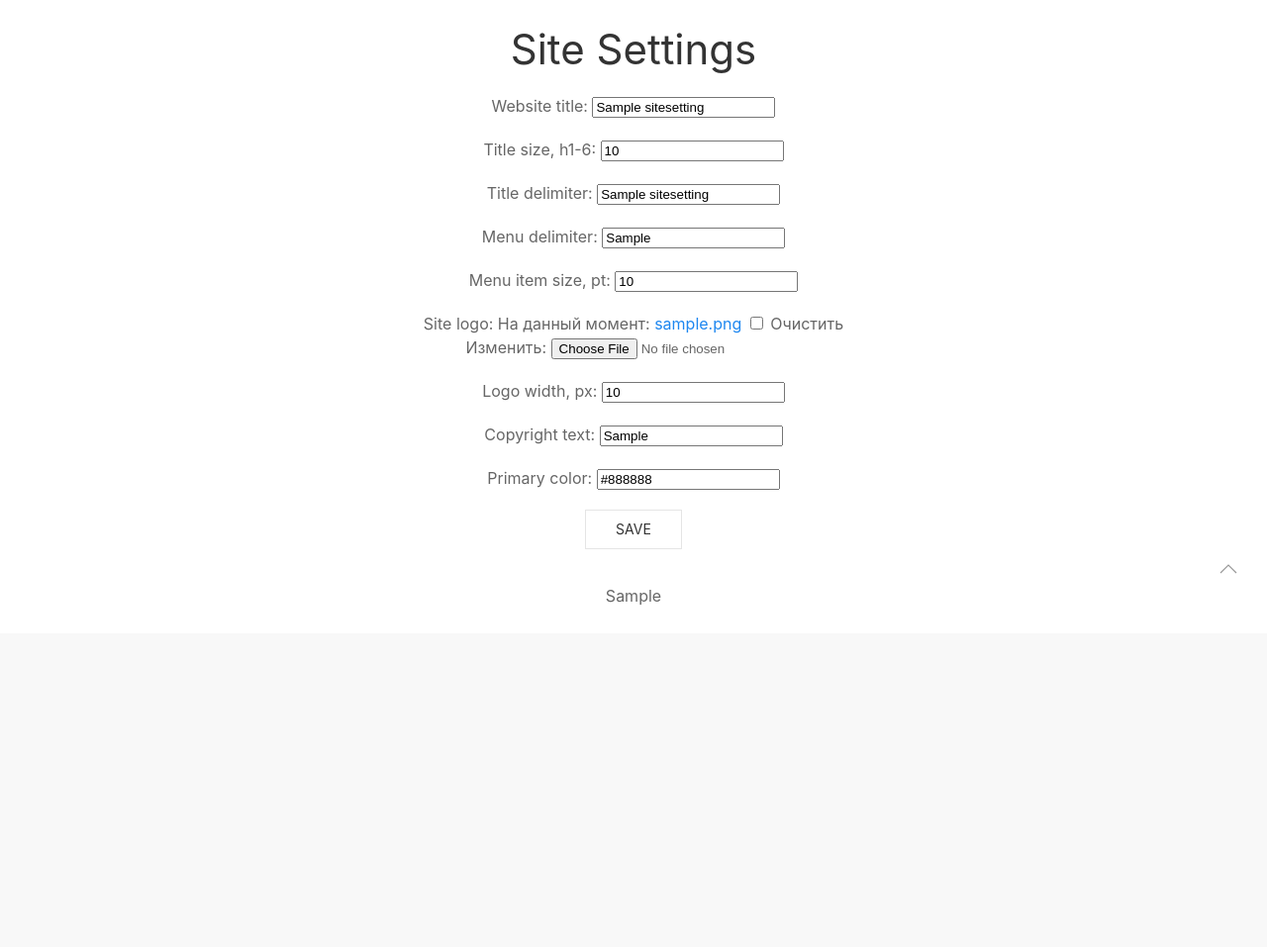
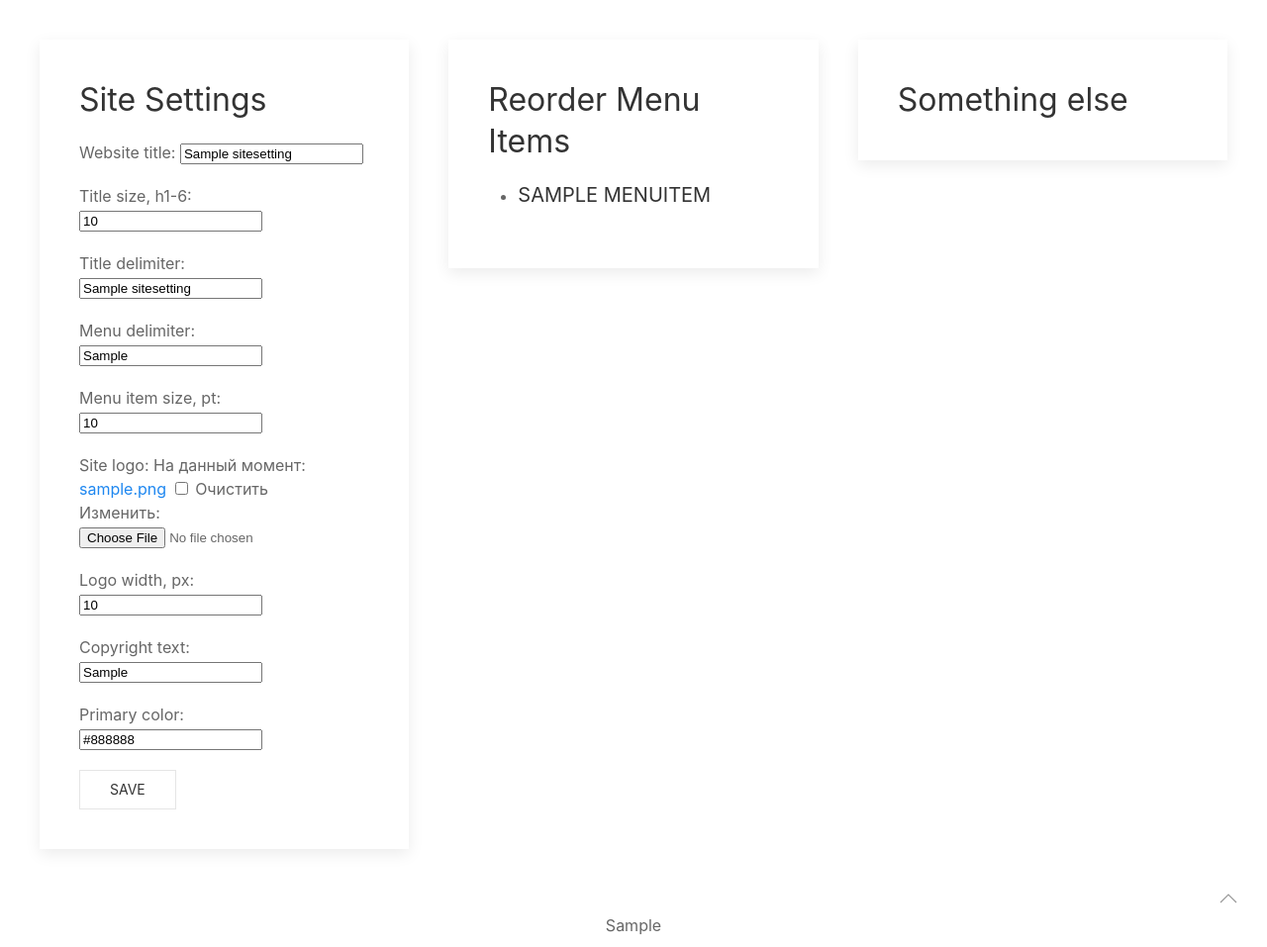
Before and after one commit to endlessnights/photogallery, a Django app: page /back/settings/ in a window 1280 px wide. Shown: the part 160-1117 px from the top of the page at 99% size. Before the commit the page ends 771 px from the top, so only its background shows below. Run offline with Django 3.2, Linux system fonts and the light colour scheme; tables that the repository leaves empty hold one stand-in row (values such as "Sample post"); grey boxes marked "Sample" are stand-in pictures; some libraries are stand-ins or nearby versions.

Commit message:
Ability to reorder menu items on settings page

```diff
--- a/core/smartgallery/templates/front/site_settings.html
+++ b/core/smartgallery/templates/front/site_settings.html
@@ -1,20 +1,62 @@
 {% extends 'front/base.html' %}
 {% block content %}
-<html>
 <head>
     <title>Site Settings</title>
+    <link rel="stylesheet" href="https://code.jquery.com/ui/1.13.0/themes/base/jquery-ui.css">
+    <script src="https://code.jquery.com/jquery-3.6.0.min.js"></script>
+    <script src="https://code.jquery.com/ui/1.13.0/jquery-ui.min.js"></script>
 </head>
-<body>
-<div class="footer">
-    <h1>Site Settings</h1>
-    <form method="post">
-        {% csrf_token %}
-        {{ form.as_p }}
-        <input class="uk-button uk-button-default" type="submit" value="SAVE">
-    </form>
+<div class="uk-child-width-expand@s uk-text-center" uk-grid style="padding: 40px;">
+    <div>
+        <div class="uk-card uk-card-default uk-card-body" style="text-align: left;">
+            <h2>Site Settings</h2>
+            <form method="post">
+                {% csrf_token %}
+                {{ form.as_p }}
+                <input class="uk-button uk-button-default" type="submit" value="SAVE">
+            </form>
+        </div>
+    </div>
+    <div>
+        <div class="uk-card uk-card-default uk-card-body" style="text-align: left;">
+            <h2>Reorder Menu Items</h2>
+            <ul id="menu-items">
+                {% for item in menu_items %}
+                <li data-menu-item-id="{{ item.id }}"><h4>{{ item.name|upper }}</h4></li>
+                {% endfor %}
+            </ul>
+        </div>
+    </div>
+    <div>
+        <div class="uk-card uk-card-default uk-card-body" style="text-align: left;">
+            <h2>Something else</h2>
+        </div>
+    </div>
 </div>
-</body>
-</html>
+<script>
+$(function() {
+            $("#menu-items").sortable({
+                update: function(event, ui) {
+                    var newOrder = $(this).sortable('toArray', { attribute: 'data-menu-item-id' });
+
+                    $.ajax({
+                        type: 'POST',
+                        url: '/back/update_menu_order/',
+                        data: {
+                            'new_order': newOrder,
+                            'csrfmiddlewaretoken': '{{ csrf_token }}'
+                        },
+                        success: function() {
+                            // You may choose to handle success response if needed.
+                        },
+                        error: function() {
+                            // You may choose to handle error response if needed.
+                        }
+                    });
+                }
+            });
+        });
+</script>
 {% endblock %}
 {% block copyright %}
 {{settings.copyright}}
--- a/core/smartgallery/urls.py
+++ b/core/smartgallery/urls.py
@@ -12,5 +12,7 @@ urlpatterns = [
     path('order/change_album/<int:photo_id>/<int:album_id>', views.change_album, name='change_album'),
     path('order/images/<int:image_id>/change_visibility', views.change_visibility, name='change_visibility'),
     path('back/settings/', views.site_settings, name='site_settings'),
+    # path('back/reorder_menu_items/', views.reorder_menu_items, name='reorder_menu_items'),
+    path('back/update_menu_order/', views.update_menu_order, name='update_menu_order'),
     path('back/upload/', views.upload_images, name='upload_images'),
 ] + static(settings.MEDIA_URL, document_root=settings.MEDIA_ROOT)
--- a/core/smartgallery/views.py
+++ b/core/smartgallery/views.py
@@ -8,7 +8,7 @@ from .models import SiteSettings, Album, Image, MenuItem
 
 def site_settings(request):
     settings = SiteSettings.objects.first()
-    menu_items = MenuItem.objects.all()
+    menu_items = MenuItem.objects.order_by('order')
     if request.method == 'POST':
         form = SiteSettingsForm(request.POST, instance=settings)
         if form.is_valid():
@@ -24,10 +24,29 @@ def site_settings(request):
     })
 
 
+# def reorder_menu_items(request):
+#     menu_items = MenuItem.objects.order_by('order')
+#     return render(request, 'front/reorder_menu_items.html', {'menu_items': menu_items})
+
+
+@require_POST
+def update_menu_order(request):
+    new_order = request.POST.getlist('new_order[]')
+    for index, item_id in enumerate(new_order, start=1):
+        try:
+            menu_item = MenuItem.objects.get(id=int(item_id))
+            menu_item.order = index
+            menu_item.save()
+        except MenuItem.DoesNotExist:
+            pass
+
+    return JsonResponse({'status': 'success'})
+
+
 def index_page(request):
     settings = SiteSettings.objects.first()
     menu_items = MenuItem.objects.all()
-    return render(request, 'front/index.html',{
+    return render(request, 'front/index.html', {
         'settings': settings,
         'menu_items': menu_items,
     })
@@ -37,7 +56,7 @@ def show_albums(request, album_slug):
     settings = SiteSettings.objects.first()
     menu_items = MenuItem.objects.all()
     album = Album.objects.get(slug=album_slug)
-    images = Image.objects.filter(album=album).order_by('order')
+    images = Image.objects.filter(album=album, status=True).order_by('order')
     context = {
         'album': album,
         'images': images,
```
Also changed, not shown: core/smartgallery/templates/front/reorder_menu_items.html (added, +42 -0 lines).
